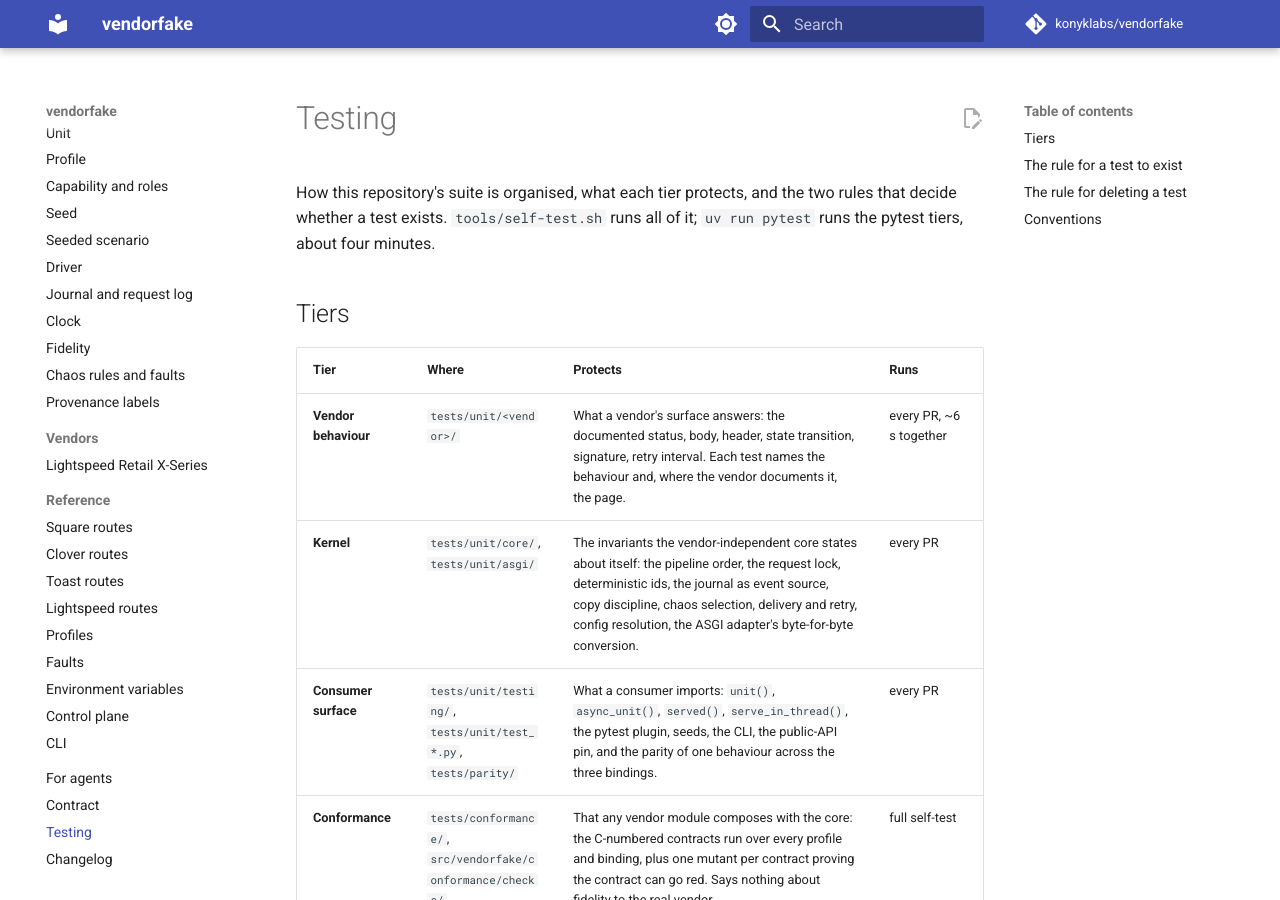
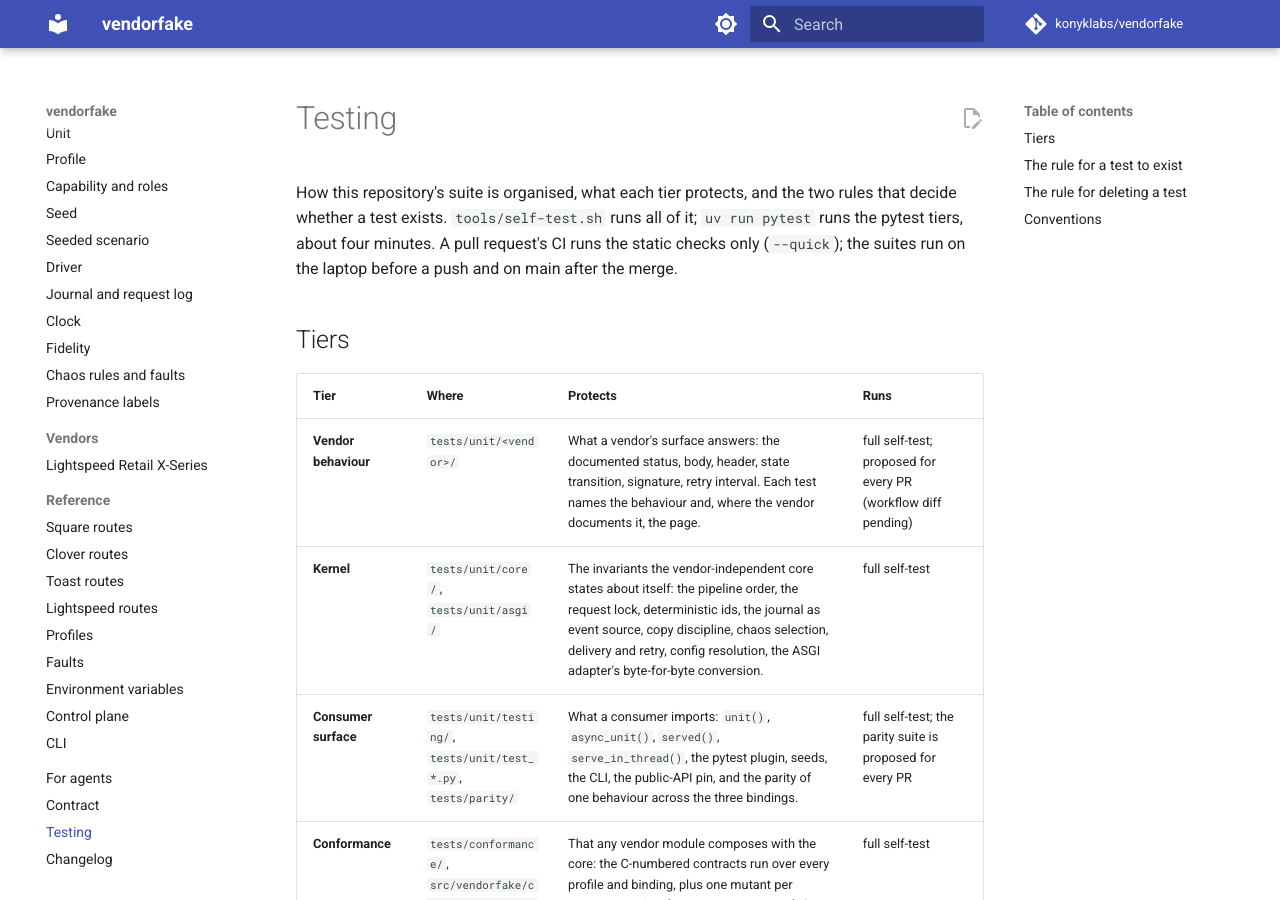
Before and after one commit to konyklabs/mock-template, an MkDocs documentation site: the page built from docs/testing.md, in a window 1280 px wide and 900 px high. Built offline with MkDocs 1.6.1 and Material for MkDocs 9.7.7, drawn with Linux system fonts in a browser that asks for light colours; comment, search, counter and statistics services are not loaded; some of the changed text lies outside the part shown.

Commit message:
test: coverage floor at 90, strict xfail marks in the parity suite, honest Runs column (konyklabs/roadmap#116)
The self-test's pytest step measures coverage (90% on 2026-09-04) and
fails under it. The parity divergences are parametrize-level
xfail(strict=True) marks rather than imperative pytest.xfail, which could
never XPASS; the strict form immediately showed the in-process binding
already raises ReadTimeout on a virtual clock, so E4 now names served and
the CLI only. docs/testing.md says which tiers a pull request's CI runs.

Co-Authored-By: Claude Fable 5.1 <noreply@anthropic.com>
Claude-Session: https://claude.ai/code/session_013o5RbxxcL2HYwL7jGM8juA

```diff
--- a/docs/testing.md
+++ b/docs/testing.md
@@ -2,15 +2,17 @@
 
 How this repository's suite is organised, what each tier protects, and the two
 rules that decide whether a test exists. `tools/self-test.sh` runs all of it;
-`uv run pytest` runs the pytest tiers, about four minutes.
+`uv run pytest` runs the pytest tiers, about four minutes. A pull request's CI
+runs the static checks only (`--quick`); the suites run on the laptop before a
+push and on main after the merge.
 
 ## Tiers
 
 | Tier | Where | Protects | Runs |
 |---|---|---|---|
-| **Vendor behaviour** | `tests/unit/<vendor>/` | What a vendor's surface answers: the documented status, body, header, state transition, signature, retry interval. Each test names the behaviour and, where the vendor documents it, the page. | every PR, ~6 s together |
-| **Kernel** | `tests/unit/core/`, `tests/unit/asgi/` | The invariants the vendor-independent core states about itself: the pipeline order, the request lock, deterministic ids, the journal as event source, copy discipline, chaos selection, delivery and retry, config resolution, the ASGI adapter's byte-for-byte conversion. | every PR |
-| **Consumer surface** | `tests/unit/testing/`, `tests/unit/test_*.py`, `tests/parity/` | What a consumer imports: `unit()`, `async_unit()`, `served()`, `serve_in_thread()`, the pytest plugin, seeds, the CLI, the public-API pin, and the parity of one behaviour across the three bindings. | every PR |
+| **Vendor behaviour** | `tests/unit/<vendor>/` | What a vendor's surface answers: the documented status, body, header, state transition, signature, retry interval. Each test names the behaviour and, where the vendor documents it, the page. | full self-test; proposed for every PR (workflow diff pending) |
+| **Kernel** | `tests/unit/core/`, `tests/unit/asgi/` | The invariants the vendor-independent core states about itself: the pipeline order, the request lock, deterministic ids, the journal as event source, copy discipline, chaos selection, delivery and retry, config resolution, the ASGI adapter's byte-for-byte conversion. | full self-test |
+| **Consumer surface** | `tests/unit/testing/`, `tests/unit/test_*.py`, `tests/parity/` | What a consumer imports: `unit()`, `async_unit()`, `served()`, `serve_in_thread()`, the pytest plugin, seeds, the CLI, the public-API pin, and the parity of one behaviour across the three bindings. | full self-test; the parity suite is proposed for every PR |
 | **Conformance** | `tests/conformance/`, `src/vendorfake/conformance/checks/` | That any vendor module composes with the core: the C-numbered contracts run over every profile and binding, plus one mutant per contract proving the contract can go red. Says nothing about fidelity to the real vendor. | full self-test |
 | **Fidelity** | `tests/fidelity/`, `src/vendorfake/<vendor>/fidelity/` | That answers validate against the vendor's published schema and that the documented corpus cases hold. See [fidelity](concepts/fidelity.md) for what that does and does not mean. | full self-test |
 | **Integration** | `tests/integration/` (marker `integration`) | Only what needs a real socket: the served binding's parity with the in-process one, transport faults over uvicorn, form bodies through a real parser. | full self-test |
@@ -47,6 +49,7 @@ change to what vendorfake promises is a reviewable diff rather than a surprise.
   marked `xfail(strict=True)` with the finding it tracks until the contract
   holds, so the divergence is on record and its fix is a one-line change.
 - Coverage is measured in the self-test's pytest step with a floor
-  (`--cov-fail-under`) set at the measured number and only ever raised.
+  (`--cov-fail-under=90`, the number measured on 2026-09-04) that is only ever
+  raised.
 - Fidelity ledgers and conformance reports print in the self-test output; a
   claim about fidelity cites that output, never the test count.
```
Also changed, not shown: 2 other files.
